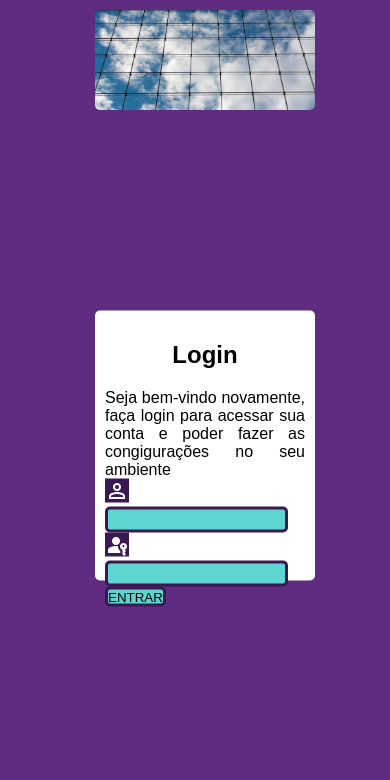
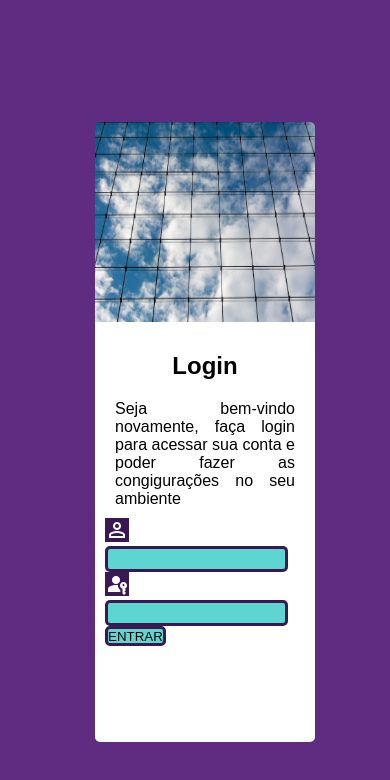
Before and after one commit to Davi-Dev25/projeto-login, a plain HTML site: page index.html in a window 390 px wide. Drawn offline with nearby package versions, Linux system fonts and the light colour scheme.

Commit message:
finalizando o versão mobile

```diff
--- a/index.html
+++ b/index.html
@@ -16,6 +16,7 @@
     <main>
         <section id="login">
             <div id="img">
+                <img src="imagens/login.jpg" alt="janela de um predio">
             </div>
             <div id="form">
                 <h1>Login</h1>
--- a/style/style.css
+++ b/style/style.css
@@ -21,29 +21,27 @@ main{
     width: 100vw;
     height: 100vh;
     padding: 10px;
-    position: absolute;
+    display: flex;
+    justify-content: center;
+    align-items: center;
 }
 
-#img{
+
+div > img{
+    display: flex;
     width: 220px;
-    height: 100px;
-    background: url(../imagens/login.jpg) center, center no-repeat;
-    background-size: cover;
-    margin: auto;
-    border-radius:5px;
+    height: 200px;
+    border-top-left-radius: 5px;
+    border-top-right-radius: 5px;
 }
 
 #form{
     background-color: white;
-    position: absolute;
     width: 200px;
-    height: 250px;
-
+    height: 400px;
     padding: 10px;
-    border-radius: 5px;
-    top: 50%;
-    left: 50%;
-    transform: translate(-50%, -45%);
+    border-bottom-right-radius: 5px;
+    border-bottom-left-radius: 5px;
 }
 
 h1{
@@ -54,6 +52,7 @@ h1{
 
 p{
     text-align: justify;
+    margin: 10px;
 }
 
 input{
```
